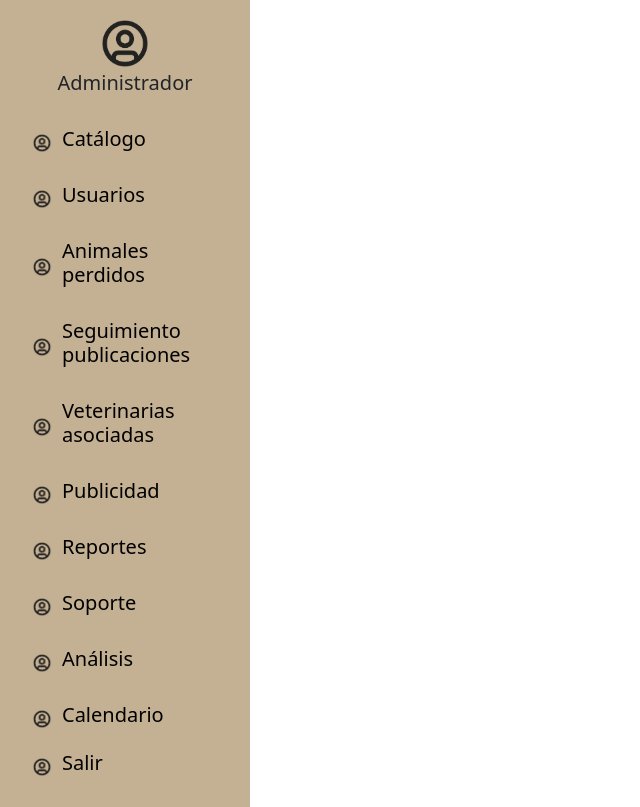
After one commit to jeangrajales/Cuidando_Huellas, a Django app: page /pagina_administrador/ in a window 1280 px wide. The commit adds this page. Shown: the whole page, without its empty margins (0-640 px from the left). Run offline with Django 5.2, Linux system fonts and the light colour scheme; some libraries are stand-ins or nearby versions.

Commit message:
ch1.5.4-Alpha.1

```diff
--- /dev/null
+++ b/cuidandoHuellas/static/css/administrador/pagina_administrador.css
@@ -0,0 +1,50 @@
+ /* Estilo para la barra lateral */
+    .sidebar {
+      background-color: #c4b092; /* Color de fondo */
+      width: 250px;             /* Ancho fijo para pantallas grandes */
+      min-height: 100vh;        /* Altura completa de la ventana */
+      transition: width 0.3s ease;
+    }
+    .sidebar .nav-link {
+      color: #000;              /* Color del texto */
+    }
+    .sidebar .nav-link:hover {
+      background-color: rgba(0, 0, 0, 0.1);
+    }
+    /* Estilo para las imágenes de iconos */
+    .icon {
+      width: 20px;
+      height: 20px;
+      object-fit: contain;
+      margin-right: 10px;
+    }
+    /* Ajuste para el ícono de usuario */
+    .user-icon {
+      width: 80px;
+      height: 80px;
+      object-fit: cover;
+      border-radius: 50%;
+    }
+    /* Ajustes responsivos */
+    @media (max-width: 768px) {
+      .sidebar {
+        width: 60px;
+        overflow: hidden;
+      }
+      .sidebar .profile,
+      .sidebar .nav-link span {
+        display: none;
+      }
+      .sidebar .nav-link {
+        justify-content: center;
+        padding: 15px 0;
+      }
+      .main-content {
+        margin-left: 60px;
+      }
+    }
+    .main-content {
+      margin-left: 250px;
+      padding: 20px;
+      transition: margin-left 0.3s ease;
+    }
--- a/cuidandoHuellas/static/css/base.css
+++ b/cuidandoHuellas/static/css/base.css
@@ -2,7 +2,7 @@
     position: relative;
     width: 100%;
     min-height: 100vh;
-    background-image: linear-gradient(rgba(0, 0, 0, 0.5), rgba(0, 0, 0, 0.5)),url('../img/fondo_marcadeagua2.jpg');
+    background-image: url('../img/fondo_marcadeagua2.jpg');
     background-size: cover;
     background-repeat: no-repeat;
     background-position: center;
--- /dev/null
+++ b/cuidandoHuellas/templates/administrador/pagina_administrador.html
@@ -0,0 +1,96 @@
+{% load static %}
+<!DOCTYPE html>
+<html lang="es">
+<head>
+  <meta charset="UTF-8" />
+  <meta name="viewport" content="width=device-width, initial-scale=1.0" />
+  <title>Panel de Administrador</title>
+  <link rel="stylesheet" href="{% static 'css/bootstrap.min.css' %}"/>
+  <link rel="stylesheet" href="{% static 'css/administrador/pagina_administrador.css' %}"/>
+
+</head>
+<body>
+  <div class="d-flex">
+    <aside class="sidebar p-3">
+      <div class="text-center mb-4 profile">
+        <img src="{% static 'img/foto_admin.png' %}" alt="Administrador" class="w-25">
+        <h5>Administrador</h5>
+      </div>
+      <nav>
+        <ul class="nav flex-column">
+          <li class="nav-item mb-2">
+            <a href="#" class="nav-link d-flex align-items-center">
+              <img src="{% static 'img/foto_admin.png' %}" alt="Catálogo" class="icon w-20">
+              <h5>Catálogo</h5>
+            </a>
+          </li>
+          <li class="nav-item mb-2">
+            <a href="{% url 'listar_usuarios' %}" class="nav-link d-flex align-items-center">
+              <img src="{% static 'img/foto_admin.png' %}" alt="Usuarios" class="icon">
+              <h5>Usuarios</h5>
+            </a>
+          </li>
+          <li class="nav-item mb-2">
+            <a href="#" class="nav-link d-flex align-items-center">
+              <img src="{% static 'img/foto_admin.png' %}" alt="Animales perdidos" class="icon">
+              <h5>Animales perdidos</h5>
+            </a>
+          </li>
+          <li class="nav-item mb-2">
+            <a href="#" class="nav-link d-flex align-items-center">
+              <img src="{% static 'img/foto_admin.png' %}" alt="Seguimiento publicaciones" class="icon">
+              <h5>Seguimiento publicaciones</h5>
+            </a>
+          </li>
+          <li class="nav-item mb-2">
+            <a href="#" class="nav-link d-flex align-items-center">
+              <img src="{% static 'img/foto_admin.png' %}" alt="Veterinarias asociadas" class="icon">
+              <h5>Veterinarias asociadas</h5>
+            </a>
+          </li>
+          <li class="nav-item mb-2">
+            <a href="#" class="nav-link d-flex align-items-center">
+              <img src="{% static 'img/foto_admin.png' %}" alt="Publicidad" class="icon">
+              <h5>Publicidad</h5>
+            </a>
+          </li>
+          <li class="nav-item mb-2">
+            <a href="#" class="nav-link d-flex align-items-center">
+              <img src="{% static 'img/foto_admin.png' %}" alt="Reportes" class="icon">
+              <h5>Reportes</h5>
+            </a>
+          </li>
+          <li class="nav-item mb-2">
+            <a href="#" class="nav-link d-flex align-items-center">
+              <img src="{% static 'img/foto_admin.png' %}" alt="Soporte" class="icon">
+              <h5>Soporte</h5>
+            </a>
+          </li>
+          <li class="nav-item mb-2">
+            <a href="#" class="nav-link d-flex align-items-center">
+              <img src="{% static 'img/foto_admin.png' %}" alt="Análisis" class="icon">
+              <h5>Análisis</h5>
+            </a>
+          </li>
+          <li class="nav-item">
+            <a href="#" class="nav-link d-flex align-items-center">
+              <img src="{% static 'img/foto_admin.png' %}" alt="Calendario" class="icon">
+              <h5>Calendario</h5>
+            </a>
+          </li>
+          <li class="nav-item">
+            <a href="#" class="nav-link d-flex align-items-center">
+              <img src="{% static 'img/foto_admin.png' %}" alt="Salir" class="icon">
+              <h5>Salir</h5>
+            </a>
+          </li>
+        </ul>
+      </nav>
+    </aside>
+
+
+  </div>
+
+  <script src="{% static 'js/bootstrap.bundle.min.js' %}"></script>
+</body>
+</html>
--- a/cuidandoHuellas/urls.py
+++ b/cuidandoHuellas/urls.py
@@ -12,6 +12,8 @@ urlpatterns = [
     path('mascotas_perdidas/',views.mascotas_perdidas,name="mascotas_perdidas"),
     path('adopciones/',views.adopciones,name="adopciones"),
     path('contactanos/',views.contactanos,name="contactanos"),
-
+    #Administrador
+    path('pagina_administrador/',views.pagina_administrador, name="pagina_administrador"),
+    path('listar_usuarios/',views.listar_usuarios, name="listar_usuarios"),
 
 ]
--- a/cuidandoHuellas/views.py
+++ b/cuidandoHuellas/views.py
@@ -101,3 +101,14 @@ def productos(request):
 
 def adopciones(request):
     return render(request,'adopciones.html')
+
+
+# Administrador
+
+def pagina_administrador(request):
+    return render(request, 'administrador/pagina_administrador.html')
+
+def listar_usuarios(request):
+    list_usuarios = Usuario.objects.all()
+    contexto = {"dato": list_usuarios}
+    return render(request, 'administrador/usuarios/listar_usuarios.html', contexto)
```
Also changed, not shown: cuidandoHuellas/templates/administrador/usuarios/listar_usuarios.html (added, +22 -0 lines), CHANGELOG.MD, db.sqlite3.
